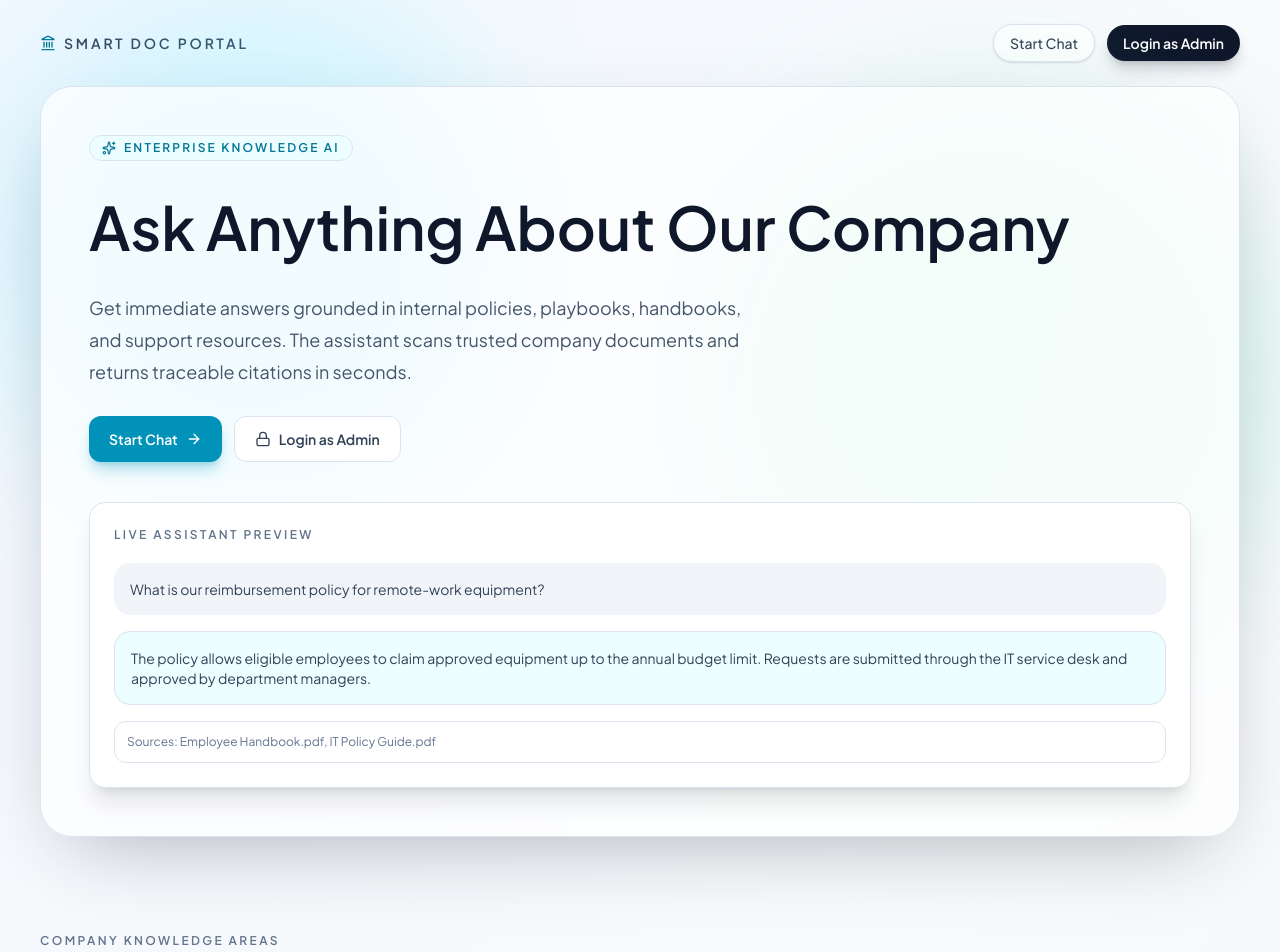
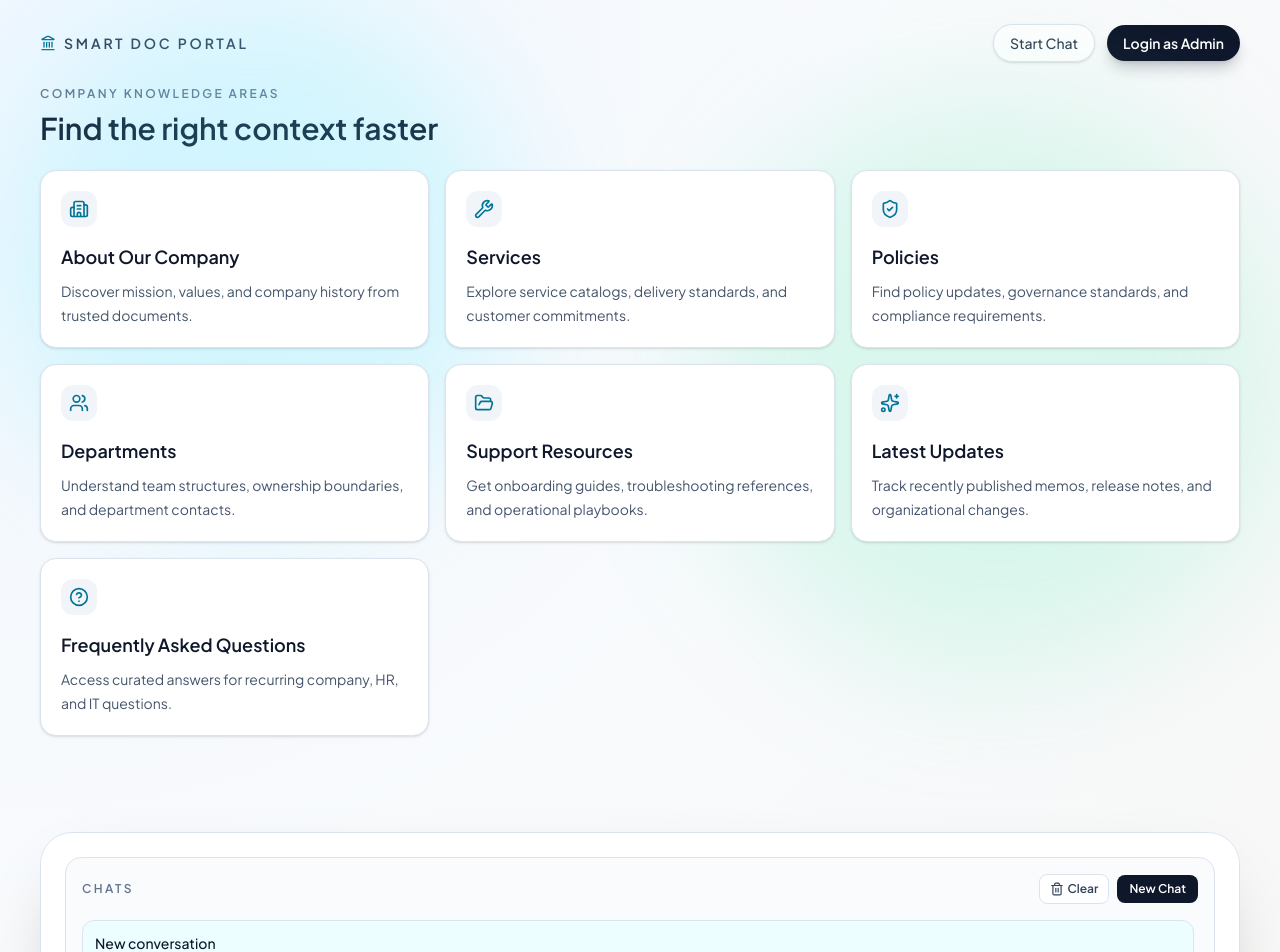
Before and after one commit to Mintesnotg/doc-portal, a Next.js app: page / in a window 1280 px wide. Shown: the top 952 px of the page. Built offline with nearby package versions, Linux system fonts and the light colour scheme.

Commit message:
copy&delete_features

```diff
--- a/src/app/(public)/page.tsx
+++ b/src/app/(public)/page.tsx
@@ -2,22 +2,23 @@
 
 import { FormEvent, Fragment, ReactNode, useEffect, useMemo, useRef, useState } from "react";
 import {
-  ArrowRight,
   Bot,
   Building2,
+  Check,
   CheckCircle2,
   CircleHelp,
   Clock3,
+  Copy,
   FileText,
   FolderOpen,
   Landmark,
   Loader2,
-  Lock,
   MessageSquare,
   RefreshCcw,
   Send,
   ShieldCheck,
   Sparkles,
+  Trash2,
   User,
   Users,
   Wrench,
@@ -189,14 +190,28 @@ const highlightSnippet = (text: string, prompt: string) => {
   });
 };
 
-const renderInlineLinks = (text: string) => {
+const renderBoldText = (text: string, keyPrefix: string) => {
+  const parts = text.split(/(\*\*[^*]+\*\*)/g);
+  return parts.map((part, index) => {
+    if (part.startsWith("**") && part.endsWith("**") && part.length > 4) {
+      return (
+        <strong key={`${keyPrefix}-bold-${index}`} className="font-semibold text-slate-900">
+          {part.slice(2, -2)}
+        </strong>
+      );
+    }
+    return <Fragment key={`${keyPrefix}-plain-${index}`}>{part}</Fragment>;
+  });
+};
+
+const renderInlineFormattedText = (text: string, keyPrefix: string) => {
   const urlRegex = /(https?:\/\/[^\s]+)/g;
   const chunks = text.split(urlRegex);
   return chunks.map((chunk, index) => {
     if (chunk.match(urlRegex)) {
       return (
         <a
-          key={`${chunk}-${index}`}
+          key={`${keyPrefix}-url-${index}`}
           href={chunk}
           target="_blank"
           rel="noreferrer"
@@ -206,7 +221,12 @@ const renderInlineLinks = (text: string) => {
         </a>
       );
     }
-    return <Fragment key={`${chunk}-${index}`}>{chunk}</Fragment>;
+
+    return (
+      <Fragment key={`${keyPrefix}-txt-${index}`}>
+        {renderBoldText(chunk, `${keyPrefix}-${index}`)}
+      </Fragment>
+    );
   });
 };
 
@@ -250,18 +270,87 @@ const MarkdownMessage = ({ content }: { content: string }) => {
 };
 
 const TextBlock = ({ text }: { text: string }) => {
-  const paragraphs = text
-    .split(/\n{2,}/)
-    .map((paragraph) => paragraph.trim())
-    .filter(Boolean);
+  const lines = text.split("\n");
+  const nodes: ReactNode[] = [];
+  let i = 0;
+
+  while (i < lines.length) {
+    const currentLine = lines[i].trim();
+
+    if (!currentLine) {
+      i += 1;
+      continue;
+    }
+
+    const heading = currentLine.match(/^(#{1,3})\s+(.+)$/);
+    if (heading) {
+      const level = heading[1].length;
+      const headingText = heading[2].trim();
+      const className =
+        level === 1
+          ? "text-xl font-semibold text-slate-900"
+          : level === 2
+            ? "text-lg font-semibold text-slate-900"
+            : "text-base font-semibold text-slate-800";
+
+      nodes.push(
+        <h3 key={`heading-${i}`} className={className}>
+          {renderInlineFormattedText(headingText, `heading-${i}`)}
+        </h3>,
+      );
+      i += 1;
+      continue;
+    }
+
+    if (currentLine.startsWith("* ")) {
+      const bullets: string[] = [];
+      while (i < lines.length && lines[i].trim().startsWith("* ")) {
+        bullets.push(lines[i].trim().slice(2).trim());
+        i += 1;
+      }
+
+      nodes.push(
+        <ul key={`bullets-${i}`} className="list-disc space-y-1 pl-6 text-slate-700">
+          {bullets.map((bullet, index) => (
+            <li key={`bullet-${i}-${index}`}>
+              {renderInlineFormattedText(bullet, `bullet-${i}-${index}`)}
+            </li>
+          ))}
+        </ul>,
+      );
+      continue;
+    }
+
+    if (/^\d+\.\s+/.test(currentLine)) {
+      const ordered: string[] = [];
+      while (i < lines.length && /^\d+\.\s+/.test(lines[i].trim())) {
+        ordered.push(lines[i].trim().replace(/^\d+\.\s+/, "").trim());
+        i += 1;
+      }
+
+      nodes.push(
+        <ol key={`ordered-${i}`} className="list-decimal space-y-1 pl-6 text-slate-700">
+          {ordered.map((step, index) => (
+            <li key={`step-${i}-${index}`}>
+              {renderInlineFormattedText(step, `step-${i}-${index}`)}
+            </li>
+          ))}
+        </ol>,
+      );
+      continue;
+    }
+
+    nodes.push(
+      <p key={`paragraph-${i}`} className="whitespace-pre-wrap leading-7 text-slate-700">
+        {renderInlineFormattedText(currentLine, `paragraph-${i}`)}
+      </p>,
+    );
+    i += 1;
+  }
 
   return (
     <div className="space-y-3">
-      {paragraphs.map((paragraph, index) => (
-        <p key={`${paragraph}-${index}`} className="whitespace-pre-wrap leading-7 text-slate-700">
-          {renderInlineLinks(paragraph)}
-        </p>
-      ))}
+      {nodes}
     </div>
   );
 };
@@ -281,6 +370,7 @@ export default function PublicLandingPage() {
   const [validationError, setValidationError] = useState("");
   const [isSending, setIsSending] = useState(false);
   const [selectedCategory, setSelectedCategory] = useState("");
+  const [copiedMessageId, setCopiedMessageId] = useState<string | null>(null);
 
   const [showLogin, setShowLogin] = useState(false);
   const [email, setEmail] = useState("");
@@ -569,6 +659,31 @@ export default function PublicLandingPage() {
     setActiveSessionId(session.id);
   };
 
+  const clearAllHistory = () => {
+    if (isSending) {
+      stopGeneration("Generation stopped. Chat history was cleared.");
+    }
+    const freshSession = createEmptySession();
+    setSessions([freshSession]);
+    setActiveSessionId(freshSession.id);
+    setPrompt("");
+    setValidationError("");
+    setSelectedCategory("");
+    setCopiedMessageId(null);
+  };
+
+  const copyResponse = async (messageId: string, text: string) => {
+    try {
+      await navigator.clipboard.writeText(text);
+      setCopiedMessageId(messageId);
+      setTimeout(() => {
+        setCopiedMessageId((current) => (current === messageId ? null : current));
+      }, 1500);
+    } catch {
+      setCopiedMessageId(null);
+    }
+  };
+
   const runLogin = async (event: FormEvent<HTMLFormElement>) => {
     event.preventDefault();
 
@@ -646,53 +761,7 @@ export default function PublicLandingPage() {
       </header>
 
       <main className="mx-auto flex w-full max-w-7xl flex-col gap-24 px-6 pb-16 lg:px-10">
-        <section className="relative z-10 grid gap-10 rounded-[2rem] border border-white/80 bg-white/70 p-8 shadow-[0_30px_80px_-32px_rgba(15,23,42,0.35)] backdrop-blur lg:grid-cols-[1.08fr,0.92fr] lg:p-12">
-          <div className="space-y-7">
-            <p className="inline-flex items-center gap-2 rounded-full border border-cyan-200 bg-cyan-50 px-3 py-1 text-xs font-semibold uppercase tracking-[0.18em] text-cyan-700">
-              <Sparkles className="h-3.5 w-3.5" />
-              Enterprise Knowledge AI
-            </p>
-            <h1 className="text-4xl font-semibold leading-tight text-slate-900 md:text-6xl">
-              Ask Anything About Our Company
-            </h1>
-            <p className="max-w-2xl text-base leading-8 text-slate-600 md:text-lg">
-              Get immediate answers grounded in internal policies, playbooks, handbooks, and support resources.
-              The assistant scans trusted company documents and returns traceable citations in seconds.
-            </p>
-            <div className="flex flex-wrap gap-3">
-              <button
-                onClick={startChat}
-                className="inline-flex items-center gap-2 rounded-xl bg-cyan-600 px-5 py-3 text-sm font-semibold text-white shadow-lg shadow-cyan-600/30 transition hover:bg-cyan-700"
-              >
-                Start Chat
-                <ArrowRight className="h-4 w-4" />
-              </button>
-              <button
-                onClick={() => setShowLogin(true)}
-                className="inline-flex items-center gap-2 rounded-xl border border-slate-300 bg-white px-5 py-3 text-sm font-semibold text-slate-700 transition hover:border-slate-400 hover:bg-slate-50"
-              >
-                <Lock className="h-4 w-4" />
-                Login as Admin
-              </button>
-            </div>
-          </div>
 
-          <div className="relative overflow-hidden rounded-2xl border border-slate-200 bg-white p-6 shadow-xl">
-            <p className="text-xs font-semibold uppercase tracking-[0.2em] text-slate-500">Live Assistant Preview</p>
-            <div className="mt-5 space-y-4">
-              <div className="rounded-2xl bg-slate-100 p-4 text-sm text-slate-700">
-                What is our reimbursement policy for remote-work equipment?
-              </div>
-              <div className="rounded-2xl border border-cyan-100 bg-cyan-50 p-4 text-sm text-slate-700">
-                The policy allows eligible employees to claim approved equipment up to the annual budget limit.
-                Requests are submitted through the IT service desk and approved by department managers.
-              </div>
-              <div className="rounded-xl border border-slate-200 bg-white p-3 text-xs text-slate-500">
-                Sources: Employee Handbook.pdf, IT Policy Guide.pdf
-              </div>
-            </div>
-          </div>
-        </section>
 
         <section className="space-y-6">
           <div className="flex items-end justify-between gap-3">
@@ -733,6 +802,16 @@ export default function PublicLandingPage() {
             <aside className="rounded-2xl border border-slate-200 bg-slate-50/70 p-4">
               <div className="mb-4 flex items-center justify-between">
                 <p className="text-xs font-semibold uppercase tracking-[0.2em] text-slate-500">Chats</p>
+                <div className="flex items-center gap-2">
+                  <button
+                    type="button"
+                    onClick={clearAllHistory}
+                    className="inline-flex items-center gap-1 rounded-lg border border-slate-300 bg-white px-2.5 py-1.5 text-xs font-semibold text-slate-700 transition hover:border-red-300 hover:bg-red-50 hover:text-red-700"
+                    title="Delete all prompt and response history"
+                  >
+                    <Trash2 className="h-3.5 w-3.5" />
+                    Clear
+                  </button>
                   <button
                     type="button"
                     onClick={createNewChat}
@@ -740,6 +819,7 @@ export default function PublicLandingPage() {
                   >
                     New Chat
                   </button>
+                </div>
               </div>
 
               <div className="flex max-h-[60vh] flex-col gap-2 overflow-y-auto pr-1">
@@ -811,9 +891,30 @@ export default function PublicLandingPage() {
                               {isUser ? <User className="h-3.5 w-3.5" /> : <Bot className="h-3.5 w-3.5" />}
                               {isUser ? "You" : "Assistant"}
                             </span>
+                            <div className="flex items-center gap-2">
+                              {!isUser && message.content.trim() ? (
+                                <button
+                                  type="button"
+                                  onClick={() => copyResponse(message.id, message.content)}
+                                  className="inline-flex items-center gap-1 rounded-md border border-slate-200 bg-white px-2 py-0.5 text-[11px] font-medium text-slate-600 transition hover:border-cyan-300 hover:text-cyan-700"
+                                >
+                                  {copiedMessageId === message.id ? (
+                                    <>
+                                      <Check className="h-3.5 w-3.5" />
+                                      Copied
+                                    </>
+                                  ) : (
+                                    <>
+                                      <Copy className="h-3.5 w-3.5" />
+                                      Copy
+                                    </>
+                                  )}
+                                </button>
+                              ) : null}
                               <span className={isUser ? "text-white/80" : "text-slate-400"}>
                                 {formatTime(message.timestamp)}
                               </span>
+                            </div>
                           </div>
 
                           {!isUser && message.status === "loading" && !message.content ? (
```
Lines whose indentation alone changed are shown as unchanged.
